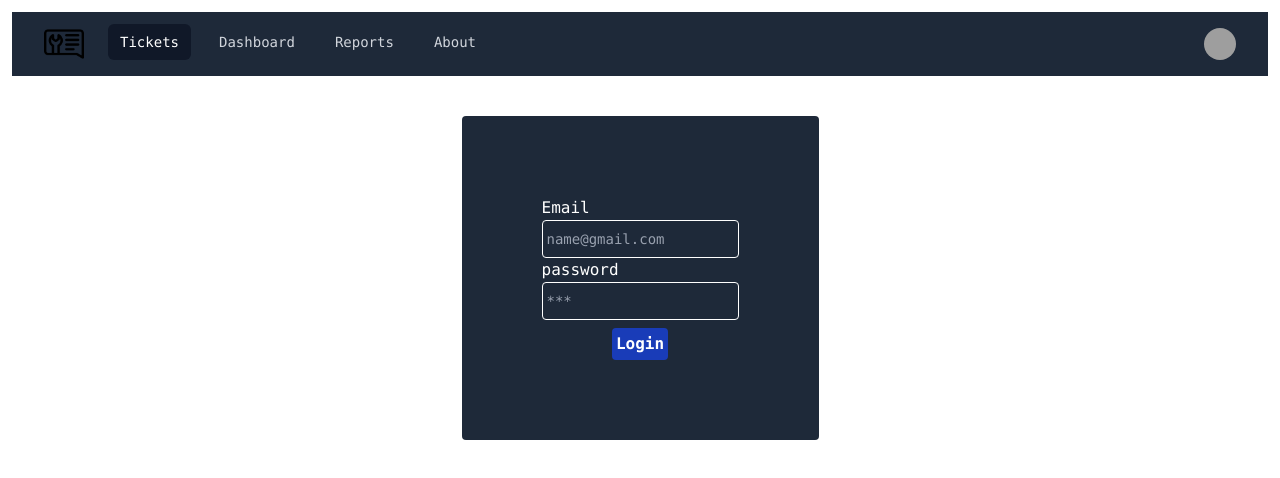
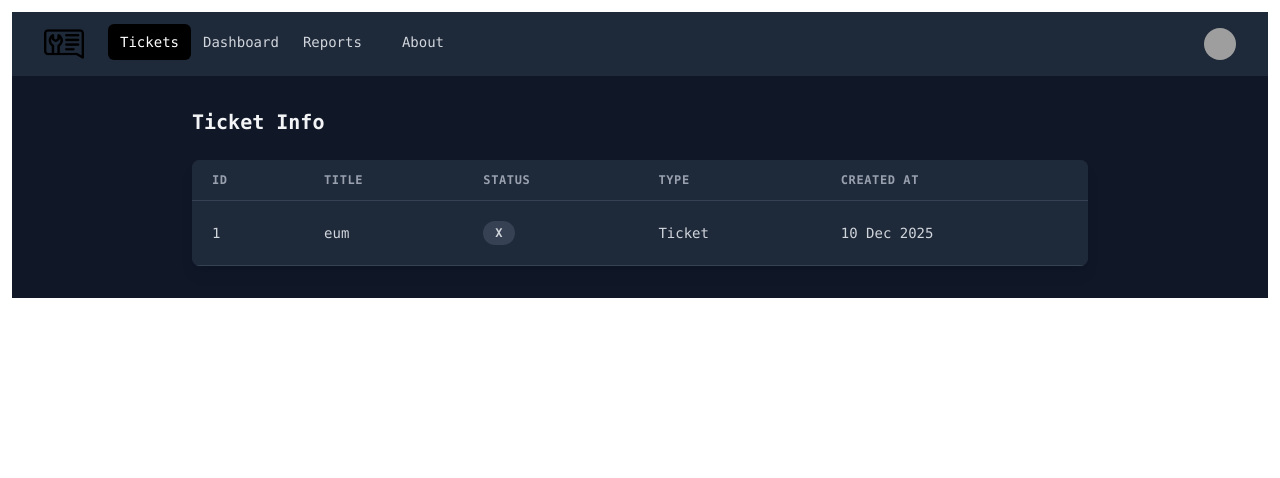
Before and after one commit to hrmilon/ticket-api-vue, a Vue app: page /tickets in a window 1280 px wide. Before the commit this address led to /login. Shown: the top 478 px of the page. Built offline with nearby package versions, Linux system fonts and the light colour scheme; sample sign-in values are in the browser's storage; grey boxes are pictures that could not be loaded.

Commit message:
login guards added:

```diff
--- a/src/components/auth/Login.vue
+++ b/src/components/auth/Login.vue
@@ -1,7 +1,8 @@
 <!-- eslint-disable vue/multi-word-component-names -->
 <script setup>
+import router from '@/router';
 import { useLoginStore } from '@/stores/useLoginStore';
-import { ref } from 'vue';
+import { ref, watchEffect } from 'vue';
 let useLogin = useLoginStore();
 
 let email = ref('')
@@ -17,6 +18,11 @@ let localAuth = () => {
 
 }
 
+watchEffect(() => {
+  if (useLogin.token) {
+    router.push('/dashboard');
+  }
+});
 
 </script>
 <template>
@@ -24,6 +30,9 @@ let localAuth = () => {
     <div class=" bg-gray-800 p-20 rounded">
       <form @submit.prevent="localAuth">
         <div class="flex flex-col">
+
+          <span class="bg-red-600 text-white font-bold items-center" v-if="useLogin.error">{{ useLogin.error }}</span>
+
           <label for="email">Email</label>
           <input
             class="block border-1 border-white rounded min-w-0 grow py-1.5 pr-3 pl-1 text-base text-white placeholder:text-gray-400 focus:outline-none sm:text-sm/6"
@@ -36,11 +45,19 @@ let localAuth = () => {
             placeholder="***" type="password" v-model="password">
         </div>
         <div class="flex justify-center items-center">
-          <button
-            class="bg-blue-800 text-white font-bold p-1 rounded mt-2 hover:bg-violet-600 focus:outline-2 focus:outline-offset-2 focus:outline-violet-500 active:bg-violet-700">Login</button>
+          <button :class="[
+            'text-white font-bold p-1 rounded mt-2 transition',
+            'hover:bg-violet-600 focus:outline-2 focus:outline-offset-2 focus:outline-violet-500 active:bg-violet-700',
+            useLogin.loading ? 'cursor-not-allowed bg-green-800' : 'bg-blue-800'
+          ]" :disabled="useLogin.loading">
+            Login
+          </button>
+
         </div>
       </form>
     </div>
   </div>
 
+
+
 </template>
--- /dev/null
+++ b/src/components/navbar/EachNav.vue
@@ -0,0 +1,20 @@
+<template>
+  <div>
+    <RouterLink to="/tickets"
+      :class="[defaultClass, { 'bg-black text-white hover:bg-red-400': currentRoute.name === 'tickets' }]"
+      aria-current="page">
+      {{ $slots }}</RouterLink>
+  </div>
+</template>
+<script setup>
+import { useRoute } from 'vue-router';
+
+defineProps({
+   token : String
+});
+
+let defaultClass = 'rounded-md px-3 py-2 text-sm font-medium text-gray-300 hover:bg-gray-700'
+// eslint-disable-next-line no-unused-vars
+let activeClass = 'bg-red-500'
+const currentRoute = useRoute()
+</script>
--- a/src/components/navbar/NavLink.vue
+++ b/src/components/navbar/NavLink.vue
@@ -1,14 +1,33 @@
+
 <template>
   <div class="flex space-x-4">
     <!-- Current: "bg-gray-900 text-white", Default: "text-gray-300 hover:bg-gray-700 hover:text-white" -->
-    <RouterLink to="/tickets" class="rounded-md bg-gray-900 px-3 py-2 text-sm font-medium text-white"
-      aria-current="page">Tickets</RouterLink>
-    <RouterLink to="dashboard"
-      class="rounded-md px-3 py-2 text-sm font-medium text-gray-300 hover:bg-gray-700 hover:text-white">
-      Dashboard</RouterLink>
-    <a href="#"
-      class="rounded-md px-3 py-2 text-sm font-medium text-gray-300 hover:bg-gray-700 hover:text-white">Reports</a>
-    <a href="#"
-      class="rounded-md px-3 py-2 text-sm font-medium text-gray-300 hover:bg-gray-700 hover:text-white">About</a>
+    <div v-if="loginCheck.token" class="flex justify-center items-center">
+      <RouterLink to="/tickets"
+        :class="[defaultClass, { 'bg-black text-white hover:bg-red-400': currentRoute.name === 'tickets' }]"
+        aria-current="page">
+        Tickets</RouterLink>
+      <RouterLink to="dashboard"
+        :class="[defaultClass, { 'bg-black text-white hover:bg-red-400': currentRoute.name === 'dashboard' }]">
+        Dashboard</RouterLink>
+      <a href="#"
+        :class="[defaultClass, { 'bg-black text-white hover:bg-red-400': currentRoute.name === 'reports' }]">Reports</a>
+    </div>
+
+    <div class="flex justify-center items-center">
+      <a href="#"
+        :class="[defaultClass, { 'bg-black text-white hover:bg-red-400': currentRoute.name === 'reports' }]">About</a>
+    </div>
   </div>
 </template>
+<script setup>
+import { useLoginStore } from '@/stores/useLoginStore';
+import { useRoute } from 'vue-router';
+
+let loginCheck = useLoginStore();
+const currentRoute = useRoute()
+let defaultClass = 'rounded-md px-3 py-2 text-sm font-medium text-gray-300 hover:bg-gray-700'
+// eslint-disable-next-line no-unused-vars
+let activeClass = 'bg-red-500'
+
+</script>
--- a/src/router/index.js
+++ b/src/router/index.js
@@ -2,6 +2,7 @@ import { createRouter, createWebHistory } from 'vue-router'
 import HomeView from '../views/HomeView.vue'
 import LoginVue from '@/views/LoginVue.vue'
 import TicketVue from '@/views/TicketVue.vue'
+import { useLoginStore } from '@/stores/useLoginStore'
 
 const router = createRouter({
   history: createWebHistory(import.meta.env.BASE_URL),
@@ -36,18 +37,13 @@ const router = createRouter({
   ],
 })
 
-// router.beforeEach((to, from, next) => {
-//   const authStore = useAuthStore();
-//   if (to.meta.requiresAuth && !authStore.token) {
-//     next('/login');  // Redirect if not authenticated
-//   } else {
-//     next();
-//   }
-// });
-
 router.beforeEach((to, from, next) => {
-  if (to.meta.requiresAuth) {
-    next("login");
+  const authStore = useLoginStore();
+  if (!authStore.token && to.name !== 'login') {
+    console.log("User not authenticated, redirecting to login");
+    next({
+      path: 'login',
+    });  // Redirect if not authenticated
   } else {
     next();
   }
--- a/src/services/ApiServices.js
+++ b/src/services/ApiServices.js
@@ -9,10 +9,15 @@ class ApiServices {
   constructor() {
     this.axiosInstance.interceptors.request.use(function (config) {
       const token = localStorage.getItem('token');
+      if (!token) {
+        return config;
+      }
+
+      console.log(token);
       config.headers.Authorization = `Bearer ${token}`;
       return config;
     }, function (error) {
-      return Promise.reject(error, "has occurred during request");
+      return Promise.reject(error);
     });
 
     //error response
@@ -20,7 +25,7 @@ class ApiServices {
       // console.log(response.data.errors);
       return response.data;
     }, function (error) {
-      return Promise.reject(error);
+      return Promise.reject(error.response.data);
     });
   }
 
--- a/src/stores/useLoginStore.js
+++ b/src/stores/useLoginStore.js
@@ -1,24 +1,33 @@
-/* eslint-disable no-unused-vars */
+
 import { apiServices } from "@/services/ApiServices";
 import { defineStore } from "pinia";
 
 export let useLoginStore = defineStore('login', {
   state: () => ({
-    token: null,
-    loading: false
+    token: localStorage.getItem('token') || null,
+    loading: false,
+    error: ''
   }),
 
   actions: {
     async initialize(payload) {
       if (this.token) return;
-      // console.log(payload);
       await this.login(payload);
     },
 
     async login(payload) {
-      this.loading = true;
-      let loggedIn = await apiServices.auth.login(payload);
-      console.log(loggedIn);
+      try {
+        this.loading = true;
+        let loggedIn = await apiServices.auth.login(payload);
+        if (loggedIn && loggedIn.data && loggedIn.data.token) {
+          this.token = loggedIn.data.token;
+          localStorage.setItem('token', this.token);
+        }
+      } catch (error) {
+        this.error = error.message;
+      } finally {
+        this.loading = false;
+      }
     }
 
   }
```
Also changed, not shown: 1 other file (tests, documents, lock files or other folders).
